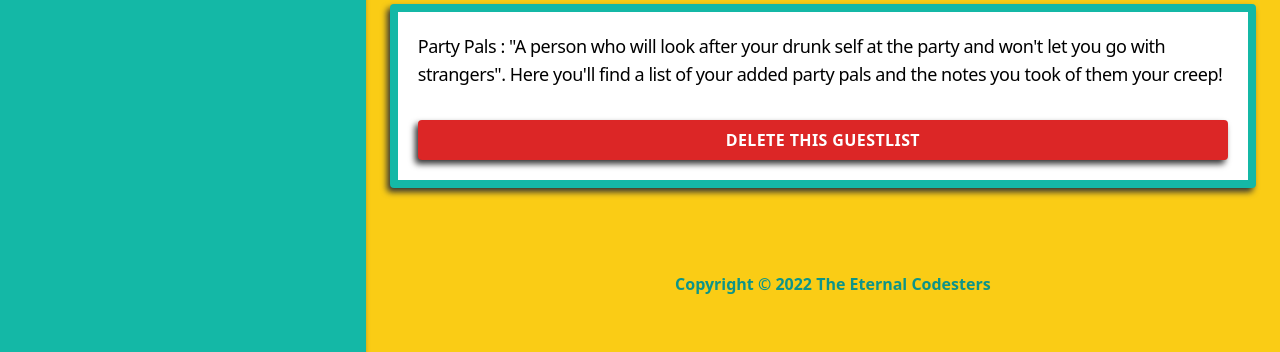
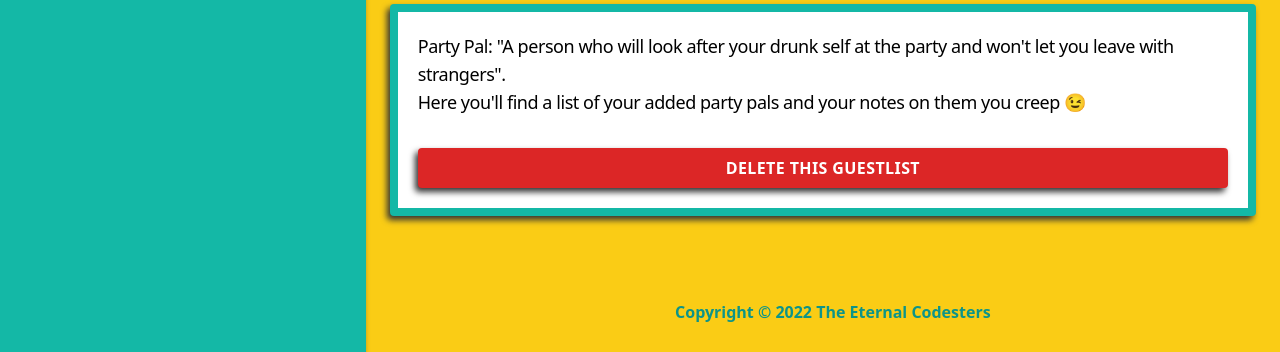
Before and after one commit to abbygraves/awkward-party-pal, a plain HTML site: page event.html in a window 1280 px wide. Shown: the part 448-800 px from the top of the page. Drawn offline with nearby package versions, Linux system fonts and the light colour scheme.

Commit message:
party pals copy update

```diff
--- a/event.html
+++ b/event.html
@@ -82,7 +82,7 @@
                         <h2 class="text-3xl text-black font-bold tracking-wide mt-5 mb-2" id="recon">PARTY PALS</h2>
                         <div class="flex flex-col  border-solid border-8 border-teal-500 rounded bg-white p-5 section">
                             <p class="xl:w-full text-lg font-medium tracking-tight mb-5">
-                                Party Pals : "A person who will look after your drunk self at the party and  won't let you go with strangers". Here you'll find a list of your added party pals and the notes you took of them your creep!
+                                Party Pal:  "A person who will look after your drunk self at the party and won't let you leave with strangers". <br/> Here you'll find a list of your added party pals and your notes on them you creep 😉
                             </p>
                             <!-- PARTY PEOPLE CARDS -->
                             <div id="guest-cards">
```
